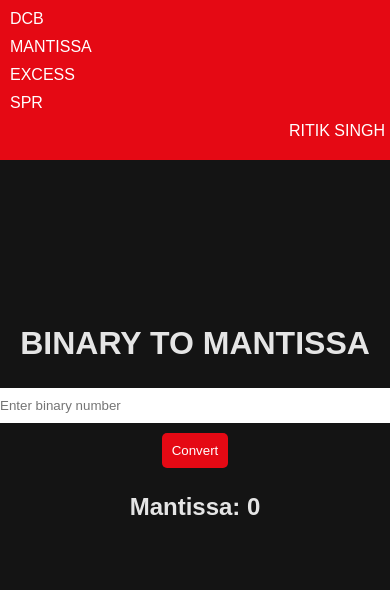
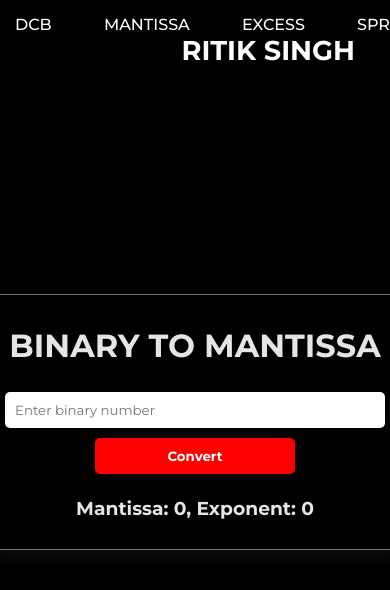
Before and after one commit to RITIKSINGH-DEOS/SPR-College-Project, a plain HTML site: page mantissa.html in a window 390 px wide. Both pictures are taken after typing "Sample" into the empty fields and a click on the button "Convert". Drawn offline with Linux system fonts and the light colour scheme.

Commit message:
Project Completed Except responsiveness

```diff
--- a/mantissa.html
+++ b/mantissa.html
@@ -4,34 +4,71 @@
     <meta charset="UTF-8">
     <meta name="viewport" content="width=device-width, initial-scale=1.0">
     <title>MANTISSA</title>
+    <style>
+        @import url('https://fonts.googleapis.com/css2?family=Montserrat:ital,wght@0,100..900;1,100..900&display=swap');
+        </style>
     <link rel="stylesheet" href="styles.css">
 </head>
 <body>
-    <nav style="background-color: #e50914; padding: 10px;">
-        <a href="index.html" style="color: white; text-decoration: none; margin-right: 15px;">DCB</a>
-        <a href="mantissa.html" style="color: white; text-decoration: none; margin-right: 15px;">MANTISSA</a>
-        <a href="excess.html" style="color: white; text-decoration: none; margin-right: 15px;">EXCESS</a>
-        <a href="spr.html" style="color: white; text-decoration: none; margin-right: 15px;">SPR</a>
-        <a href="https://www.linkedin.com/in/ritik-singh-930327244/?originalSubdomain=in" style="color: white; text-decoration: none; margin-left: auto;">RITIK SINGH</a>
+    <nav  ">
+        <a href="index.html" >DCB</a>
+        <a href="mantissa.html" >MANTISSA</a>
+        <a href="excess.html" >EXCESS</a>
+        <a href="spr.html" >SPR</a>
+        <a class="name" href="https://www.linkedin.com/in/ritik-singh-930327244/?originalSubdomain=in" >RITIK SINGH</a>
     </nav>
-    <h1>BINARY TO MANTISSA</h1>
-    <input type="text" id="binaryInput" placeholder="Enter binary number" />
-    <button onclick="convertToMantissa()">Convert</button>
-    <h2 id="mantissaOutput"></h2>
+
+    <div class="mts box-dgn">
+        <h1>BINARY TO MANTISSA</h1>
+        <input type="text" id="binaryInput" class="inpt" placeholder="Enter binary number" />
+        <button onclick="convertToMantissa()">Convert</button>
+        <h3 class="mts-op" id="mantissaOutput"></h3>
+    </div>
+
 
     <script>
+        function binaryToMantissa(binary) {
+            // Split the binary number into integer and fractional parts
+            let [integerPart, fractionalPart] = binary.split(".");
+            fractionalPart = fractionalPart || ""; // Handle cases without a fractional part
+
+            // Combine both parts into a single binary string
+            let fullBinary = integerPart + fractionalPart;
+            let normalizedBinary = ""; // Normalized binary (mantissa)
+            let exponent = 0; // Exponent value
+
+            // Find the position of the first '1'
+            let firstOneIndex = fullBinary.indexOf("1");
+
+            // If there is no '1', the number is 0
+            if (firstOneIndex === -1) {
+                return {
+                    mantissa: "0",
+                    exponent: 0,
+                };
+            }
+
+            // Calculate exponent and normalize
+            if (integerPart.length > 0) {
+                // Case 1: There's an integer part
+                exponent = integerPart.length - 1; // Exponent is the position of the first '1' in the integer part
+                normalizedBinary = "1." + fullBinary.slice(firstOneIndex + 1); // Mantissa starts from the first '1'
+            } else {
+                // Case 2: There's no integer part (only fractional part)
+                exponent = -1 * (firstOneIndex - integerPart.length); // Exponent is negative
+                normalizedBinary = "1." + fullBinary.slice(firstOneIndex + 1); // Mantissa starts from the first '1'
+            }
+
+            return {
+                mantissa: normalizedBinary,
+                exponent: exponent,
+            };
+        }
+
         function convertToMantissa() {
             const binary = document.getElementById('binaryInput').value;
-            const parts = binary.split('.');
-            let mantissa = '';
-
-            if (parts.length > 1) {
-                mantissa = parts[1]; // Take the fractional part as mantissa
-            } else {
-                mantissa = '0'; // If no fractional part, set mantissa to 0
-            }
-
-            document.getElementById('mantissaOutput').innerText = `Mantissa: ${mantissa}`;
+            const result = binaryToMantissa(binary);
+            document.getElementById('mantissaOutput').innerText = `Mantissa: ${result.mantissa}, Exponent: ${result.exponent}`;
             document.getElementById('binaryInput').value = ''; // Clear input after conversion
         }
     </script>
--- a/styles.css
+++ b/styles.css
@@ -1,6 +1,12 @@
+       * {
+           font-family: "Montserrat", serif;
+       }
+
        body {
-    background-color: #141414; /* Dark background */
-    color: #e5e5e5; /* Light text color */
+           background-color: #000000;
+           /* Dark background */
+           color: #e5e5e5;
+           /* Light text color */
            font-family: Arial, sans-serif;
            display: flex;
            flex-direction: column;
@@ -10,29 +16,74 @@ body {
            margin: 0;
        }
 
+       :root {
+           --g-bg: #000000;
+       }
+
        nav {
-    background-color: #e50914; /* Netflix red */
-    padding: 10px;
+           background-color: #000000;
+           padding: 15px;
            width: 100%;
            position: fixed;
            top: 0;
            left: 0;
            z-index: 1000;
            display: flex;
-    flex-wrap: wrap; /* Allow items to wrap on smaller screens */
-    justify-content: space-between; /* Space between items */
+           align-items: center;
+           flex-wrap: wrap;
+           justify-content: space-between;
        }
 
        nav a {
-    color: white; /* White text for links */
+           font-weight: 500;
+           color: white;
+           cursor: pointer;
            text-decoration: none;
            margin-right: 15px;
+           position: relative;
+           transition: color 0.2s;
        }
 
-input, button {
+       nav a::after {
+           content: '';
+           position: absolute;
+           left: 0;
+           bottom: -2px;
+           width: 0;
+           height: 2px;
+           background-color: red;
+           transition: width 0.3s ease;
+       }
+
+       nav a:hover {
+           color: rgb(247, 228, 228);
+       }
+
+       nav a:hover::after {
+           width: 100%;
+       }
+
+       h1 {
+           transition: 0.2s;
+       }
+
+       h1:hover {
+           color: red;
+       }
+
+       .name {
+           margin-left: auto;
+           font-weight: bold;
+           font-size: 1.7rem;
+           margin-right: 50px;
+       }
+
+       input,
+       button {
            padding: 10px;
            margin: 5px;
            border: none;
+           transition: 0.3s;
            border-radius: 5px;
        }
 
@@ -41,33 +92,59 @@ input {
        }
 
        button {
-    background-color: #e50914; /* Button color matching Netflix theme */
+           background-color: red;
            color: white;
            cursor: pointer;
+           width: 50%;
+           font-weight: bold;
        }
 
        button:hover {
-    background-color: #f40612; /* Darker red on hover */
+           background-color: red;
        }
 
-/* New styles for SPR page */
-#sprOutput {
-    display: block; /* Ensure output is displayed in block form */
-    margin-top: 10px; /* Add some space above the output */
+       .inpt {
+           width: 90%;
        }
 
-/* Responsive styles */
-@media (max-width: 600px) {
-    nav {
-        flex-direction: column; /* Stack navbar items on small screens */
-        align-items: flex-start; /* Align items to the start */
+       .box-dgn {
+           display: flex;
+           flex-direction: column;
+           align-items: center;
+           border: 0.1px solid rgb(117, 116, 116);
+           border-radius: 10px;
+           cursor: pointer;
+           background-color: var(--g-bg);
+           box-shadow: rgba(58, 55, 55, 0.35) 0px 5px 15px;
+           transition: 0.2s;
+           padding: 10px;
+           width: 400px;
        }
 
-    nav a {
-        margin-bottom: 10px; /* Add space between links */
+       .box-dgn:hover {
+           box-shadow: rgba(203, 194, 194, 0.35) 0px 5px 15px;
        }
 
-    input {
-        width: 100%; /* Full width input on small screens */
+       .spr-op {
+           display: flex;
+           flex-direction: column;
+       }
+
+       #sprOutput {
+           display: block;
+           margin-top: 10px;
+       }
+
+       @keyframes gradient {
+           0% {
+               background-position: 0% 50%;
+           }
+
+           50% {
+               background-position: 100% 50%;
+           }
+
+           100% {
+               background-position: 0% 50%;
            }
        }
```
Also changed, not shown: excess.html (+16 -10 lines), index.html (+20 -10 lines), spr.html (+28 -14 lines). Lines whose indentation alone changed are shown as unchanged.
